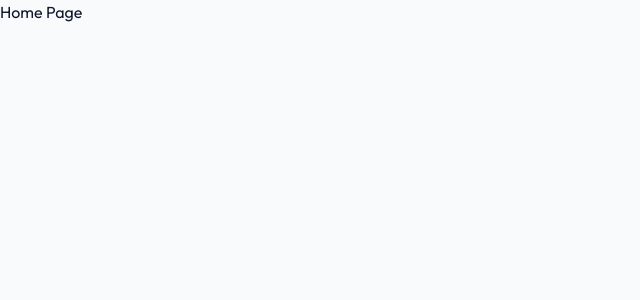
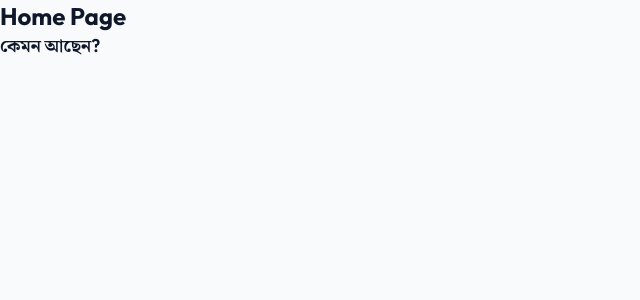
Before and after one commit to hridoy-web/Ai_political_poster_Frontend, a Next.js app: page / in a window 1280 px wide. Shown: the top 300 px of the page, without its empty margins (0-640 px from the left). Built offline with nearby package versions, Linux system fonts and the light colour scheme.

Commit message:
feat: font update

```diff
--- a/src/app/layout.tsx
+++ b/src/app/layout.tsx
@@ -1,9 +1,7 @@
 import type { Metadata } from "next";
-import { Hind_Siliguri, Outfit, Geist } from "next/font/google";
+import { Outfit, Noto_Serif_Bengali } from "next/font/google";
 import "./globals.css";
 import { cn } from "@/lib/utils";
-
-const geist = Geist({subsets:['latin'],variable:'--font-sans'});
 
 const outfitFont = Outfit({
   variable: "--font-outfit",
@@ -13,7 +11,7 @@ const outfitFont = Outfit({
   preload: true,
 });
 
-const banglaFont = Hind_Siliguri({
+const banglaFont = Noto_Serif_Bengali({
   variable: "--font-bengali",
   subsets: ["bengali"],
   weight: ["400", "500", "700"],
@@ -43,10 +41,10 @@ export default function RootLayout({
     <html
       lang="en"
       data-scroll-behavior="smooth"
-      className={cn("h-full", outfitFont.variable, banglaFont.variable, "font-sans", geist.variable)}
+      className={cn("h-full", outfitFont.variable, banglaFont.variable, "font-sans")}
       suppressHydrationWarning
     >
-      <body className="min-h-full flex flex-col">
+      <body className="min-h-full flex flex-col font-sans">
 
         <main className="grow flex flex-col">
           {children}
--- a/src/app/page.tsx
+++ b/src/app/page.tsx
@@ -1,7 +1,8 @@
 export default function Home() {
   return (
     <>
-      Home Page
+      <h2 className="text-2xl font-bold">Home Page</h2>
+      <h3 className="text-lg font-semibold">কেমন আছেন?</h3>
     </>
   )
 }
--- a/src/components/ui/tooltip.tsx
+++ b/src/components/ui/tooltip.tsx
@@ -47,7 +47,7 @@ function TooltipContent({
         {...props}
       >
         {children}
-        <TooltipPrimitive.Arrow className="z-50 size-2.5 translate-y-[calc(-50%_-_2px)] rotate-45 rounded-[2px] bg-foreground fill-foreground" />
+        <TooltipPrimitive.Arrow className="z-50 size-2.5 translate-y-[calc(-50%-2px)] rotate-45 rounded-xs bg-foreground fill-foreground" />
       </TooltipPrimitive.Content>
     </TooltipPrimitive.Portal>
   )
```
